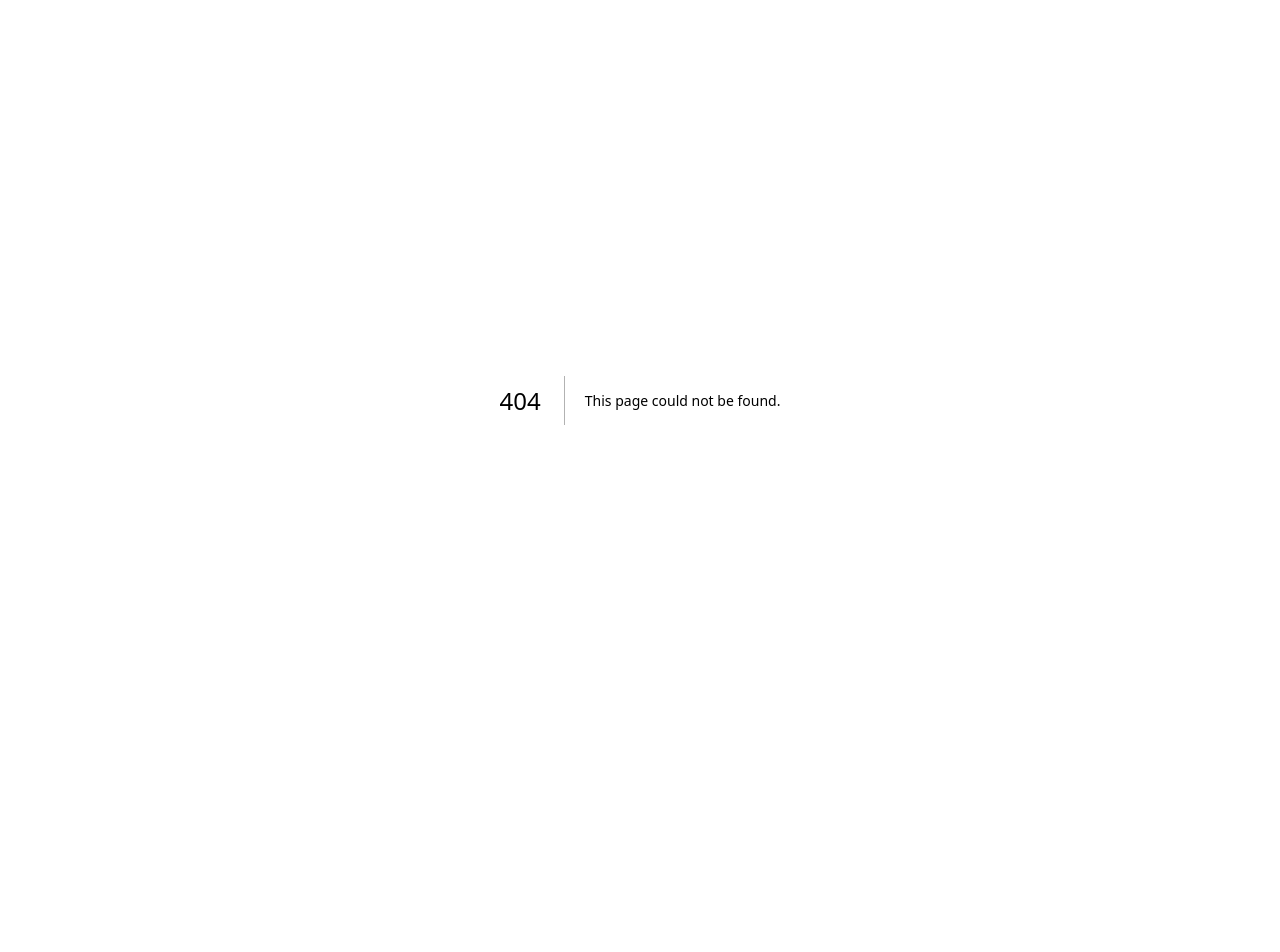
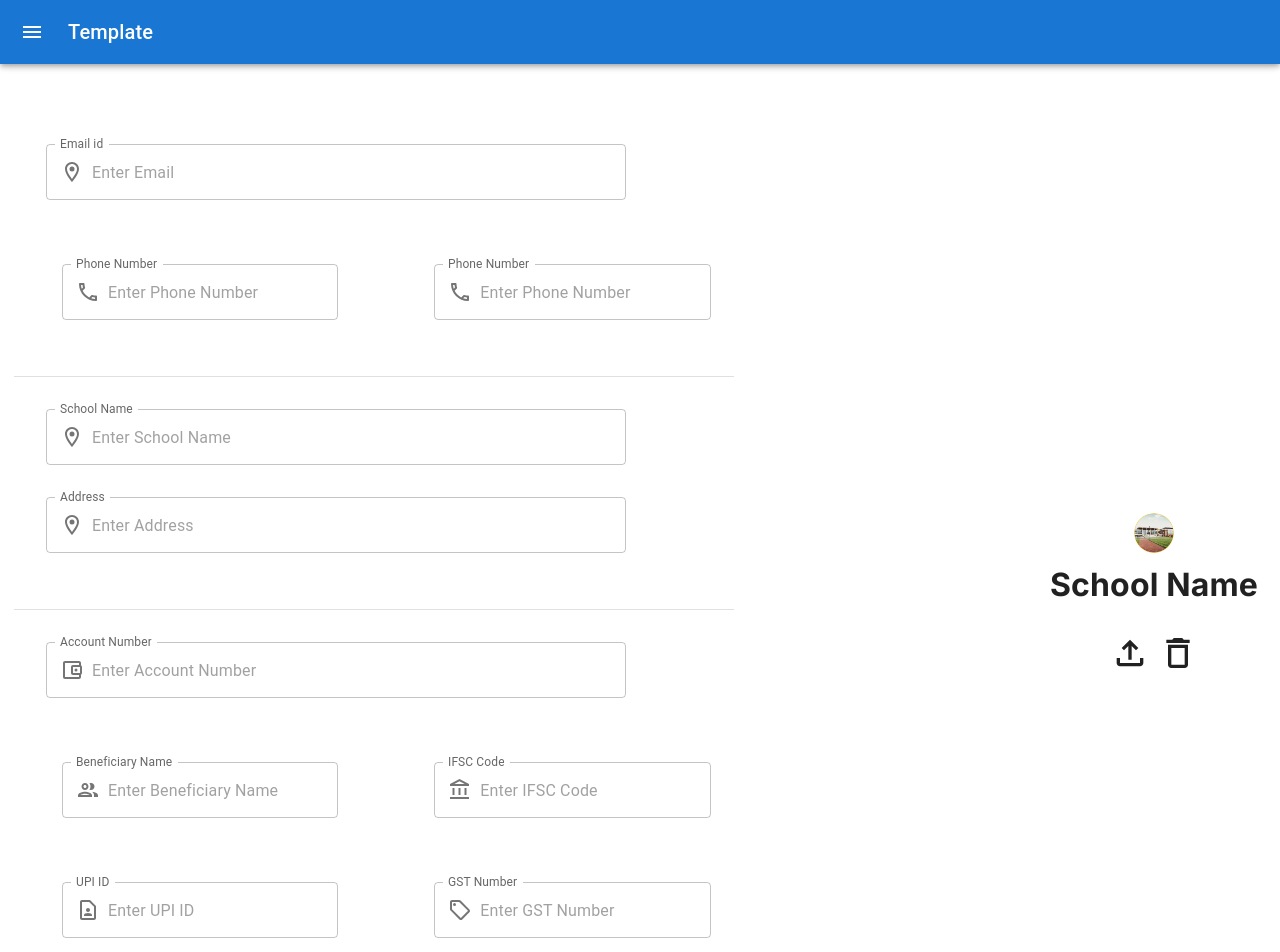
Before and after one commit to Vinith69/school-buddy, a Next.js app: page /invoice-generator/template in a window 1280 px wide. Before the commit this address had no page. Shown: the top 952 px of the page. Before the commit the page ends 800 px from the top, so only its background shows below. Built offline with nearby package versions, Linux system fonts and the light colour scheme.

Commit message:
ivoice history and template done

```diff
--- /dev/null
+++ b/app/invoice-generator/history/history.module.css
@@ -0,0 +1,27 @@
+.main {
+  display: flex;
+  justify-content: center;
+  align-items: center;
+}
+
+.button {
+  width: 300px;
+  margin: 2rem;
+}
+
+.cardContainer {
+  display: flex;
+  flex-direction: column; /* Arrange the rows vertically */
+  align-items: center; /* Center the rows horizontally */
+}
+
+.row {
+  display: flex;
+}
+
+.row > * {
+  flex-basis: 50%;
+  padding: 0 8px;
+  box-sizing: border-box;
+  margin: 1rem;
+}
--- /dev/null
+++ b/app/invoice-generator/template/page.jsx
@@ -0,0 +1,120 @@
+"use client";
+import Navbar from "@/components/Navbar";
+import styles from "./template.module.css";
+import LGTextField from "@/components/Link-Generator-TextFields/LGTextField";
+
+import Avatar from "@mui/material/Avatar";
+import AccountBalanceWalletOutlinedIcon from "@mui/icons-material/AccountBalanceWalletOutlined";
+import LocalPhoneOutlinedIcon from "@mui/icons-material/LocalPhoneOutlined";
+import AccountBalanceOutlinedIcon from "@mui/icons-material/AccountBalanceOutlined";
+import { Button, Divider } from "@mui/material";
+import PeopleOutlineOutlinedIcon from "@mui/icons-material/PeopleOutlineOutlined";
+import ContactPageOutlinedIcon from "@mui/icons-material/ContactPageOutlined";
+import SellOutlinedIcon from "@mui/icons-material/SellOutlined";
+import FileUploadOutlinedIcon from "@mui/icons-material/FileUploadOutlined";
+import DeleteOutlinedIcon from "@mui/icons-material/DeleteOutlined";
+import TemplateTextField from "@/components/Template-TextFields/TemplateTextField";
+
+function Template() {
+	const handleUpdate = () => {};
+	const handleUploadIconClick = () => {};
+	const handleDeleteIconClick = () => {};
+	return (
+		<div>
+			<Navbar title="Template" />
+			<main className={styles.main}>
+				<div className={styles.templateContainer}>
+					<TemplateTextField
+						label="Email id"
+						placeholder="Enter Email"
+					/>
+					<div className={styles.row}>
+						<LGTextField
+							label="Phone Number"
+							placeholder="Enter Phone Number"
+							startIcon={<LocalPhoneOutlinedIcon />}
+						/>
+						<LGTextField
+							label="Phone Number"
+							placeholder="Enter Phone Number"
+							startIcon={<LocalPhoneOutlinedIcon />}
+						/>
+					</div>
+					<br />
+					<Divider style={{ width: "70%" }} />
+					<TemplateTextField
+						label="School Name"
+						placeholder="Enter School Name"
+					/>
+					<TemplateTextField
+						label="Address"
+						placeholder="Enter Address"
+					/>
+					<br />
+					<Divider style={{ width: "70%" }} />
+
+					<TemplateTextField
+						label="Account Number"
+						placeholder="Enter Account Number"
+						startIcon={<AccountBalanceWalletOutlinedIcon />}
+					/>
+					<div className={styles.row}>
+						<LGTextField
+							label="Beneficiary Name"
+							placeholder="Enter Beneficiary Name"
+							startIcon={<PeopleOutlineOutlinedIcon />}
+						/>
+						<LGTextField
+							label="IFSC Code"
+							placeholder="Enter IFSC Code"
+							startIcon={<AccountBalanceOutlinedIcon />}
+						/>
+					</div>
+					<div className={styles.row}>
+						<LGTextField
+							label="UPI ID"
+							placeholder="Enter UPI ID"
+							startIcon={<ContactPageOutlinedIcon />}
+						/>
+						<LGTextField
+							label="GST Number"
+							placeholder="Enter GST Number"
+							startIcon={<SellOutlinedIcon />}
+						/>
+					</div>
+					<div className={styles.button}>
+						<Button
+							variant="contained"
+							fullWidth
+							onClick={handleUpdate}
+							style={{ height: "3.5rem" }}
+						>
+							Update
+						</Button>
+					</div>
+				</div>
+				<div className={styles.avatarContainer}>
+					<Avatar
+						alt="profile"
+						src="/asset/school.png"
+						className={styles.avatar}
+					/>
+					<h1 className={styles.profileTitle}>School Name</h1>
+					<div className={styles.uploadIconContainer}>
+						<FileUploadOutlinedIcon
+							style={{ fontSize: 40, cursor: "pointer" }}
+							onClick={handleUploadIconClick}
+						/>
+
+						<DeleteOutlinedIcon
+							style={{ fontSize: 40, cursor: "pointer" }}
+							onClick={handleDeleteIconClick}
+						/>
+					</div>
+				</div>
+			</main>
+		</div>
+	);
+}
+
+export default Template;
--- /dev/null
+++ b/app/invoice-generator/template/template.module.css
@@ -0,0 +1,58 @@
+.main {
+	display: flex;
+	justify-content: center;
+	align-items: center;
+}
+
+.button {
+	width: 300px;
+	margin: 2rem;
+}
+
+/* .templateContainer {
+	align-self: center;
+} */
+
+.row {
+	display: flex;
+}
+
+.row > * {
+	flex-basis: 30%;
+	padding: 0 1rem;
+	box-sizing: border-box;
+	margin: 1rem;
+}
+
+.avatarContainer {
+	display: flex;
+	flex-direction: column;
+	align-items: center;
+	justify-content: center;
+}
+
+.avatar {
+	width: 20vw;
+	height: 20vw;
+}
+
+.uploadIconContainer {
+	margin: 1rem;
+	display: flex;
+	justify-content: center;
+	align-items: center;
+}
+
+.uploadIconContainer :nth-child(1) {
+	margin-right: 0.5rem;
+}
+
+.profileTitle {
+	margin: 0.5rem;
+}
+@media screen and (max-width: 1000px) {
+	.avatar {
+		width: 30vw;
+		height: 30vw;
+	}
+}
--- a/components/Card/CustomCard.jsx
+++ b/components/Card/CustomCard.jsx
@@ -7,8 +7,8 @@ import Button from "@mui/material/Button";
 import Typography from "@mui/material/Typography";
 import styles from "./customCard.module.css";
 
-export default function CustomCard({ title, description }) {
-  const handleOpen = () => {};
+export default function CustomCard({ title, description, handleOpen }) {
+	// const handleOpen = () => {};
 
 	return (
 		<Card sx={{ minWidth: 340, maxWidth: 360 }}>
--- /dev/null
+++ b/components/Template-TextFields/TemplateTextField.jsx
@@ -0,0 +1,38 @@
+import React from "react";
+import InputAdornment from "@mui/material/InputAdornment";
+import TextField from "@mui/material/TextField";
+import LocationOnOutlinedIcon from "@mui/icons-material/LocationOnOutlined";
+import styles from "./templateTextField.module.css";
+
+function TemplateTextField({
+	label = "Google Map Link",
+	placeholder = "Enter Map Link",
+	startIcon = <LocationOnOutlinedIcon />,
+	multiline = false,
+}) {
+	return (
+		<div className={styles.textContainer}>
+			<TextField
+				label={label}
+				InputProps={{
+					startAdornment: (
+						<InputAdornment position="start">
+							{startIcon}
+						</InputAdornment>
+					),
+					className: styles.textFieldInput,
+				}}
+				variant="outlined"
+				placeholder={placeholder}
+				fullWidth
+				multiline={multiline}
+				rows={multiline ? 3 : 1}
+				InputLabelProps={{
+					shrink: true,
+				}}
+			/>
+		</div>
+	);
+}
+
+export default TemplateTextField;
--- /dev/null
+++ b/components/Template-TextFields/templateTextField.module.css
@@ -0,0 +1,13 @@
+.textContainer {
+	width: 580px;
+	margin: 2rem;
+}
+
+.multiline {
+	height: 120px;
+}
+
+.textFieldInput ::placeholder {
+	text-align: top; /* Adjust the alignment as needed */
+	padding-top: 1.4rem; /* Adjust the padding-top to align the placeholder */
+}
```
Also changed, not shown: app/invoice-generator/history/page.jsx (added, +38 -0 lines), app/invoice-generator/page.jsx (+27 -5 lines). Lines whose indentation alone changed are shown as unchanged.
